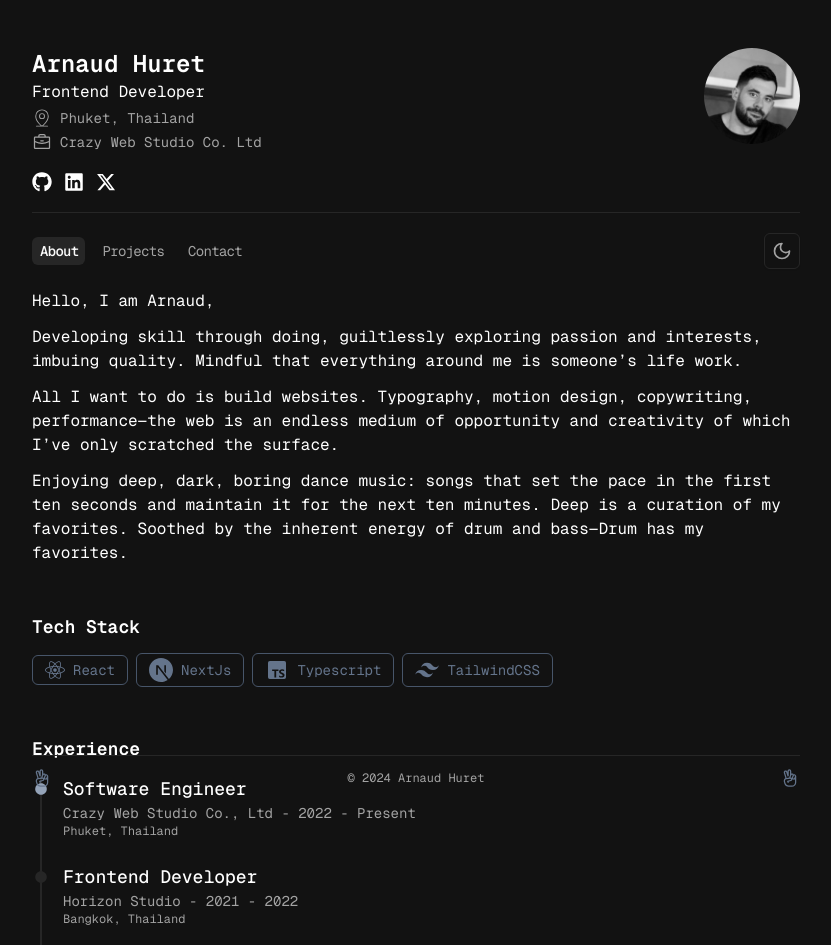
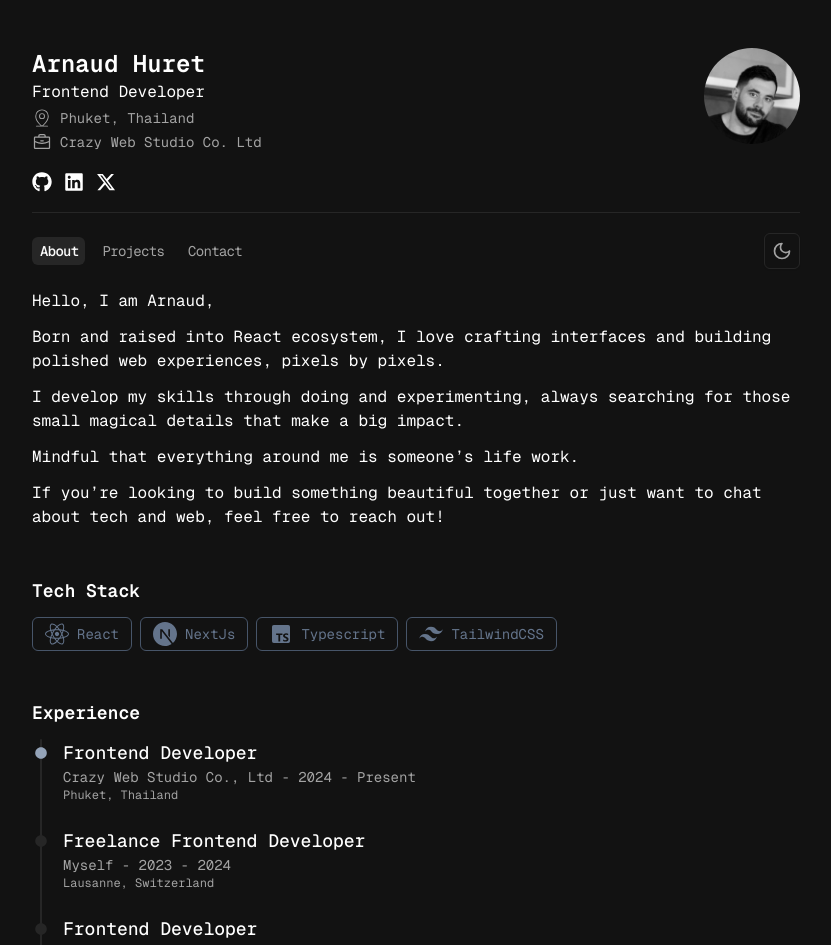
Before and after one commit to arnaudhrt/portfolio, a Next.js app: page / in a window 1280 px wide. Shown: the top 945 px of the page, without its empty margins (224-1055 px from the left). Built offline with nearby package versions, Linux system fonts and the light colour scheme.

Commit message:
modif tech buttons, add real content

```diff
--- a/app/page.tsx
+++ b/app/page.tsx
@@ -9,10 +9,12 @@ export default function Home() {
   const { activeTab } = useUseStore();
   const activeTabComponent = tabs.find((tab) => tab.name === activeTab)?.component;
   return (
-    <div className="width-[90%] max-w-screen-md mx-auto">
-      <LayerBlur />
-      <Header />
-      {activeTabComponent}
+    <div className="width-[90%] max-w-screen-md mx-auto ">
+      <div className="min-h-[calc(100vh-45px)]">
+        <LayerBlur />
+        <Header />
+        {activeTabComponent}
+      </div>
       <Footer />
     </div>
   );
--- a/components/about/About.tsx
+++ b/components/about/About.tsx
@@ -1,29 +1,19 @@
 import React from "react";
 import TechStack from "./TechStack";
 import Experience from "./Experience";
-import Contact from "./Contact";
 
 export default function About() {
   return (
     <div className="space-y-12 pb-28">
       <div className="space-y-3">
         <p>Hello, I am Arnaud,</p>
-        <p>
-          Developing skill through doing, guiltlessly exploring passion and interests, imbuing quality. Mindful that everything around me is someone’s
-          life work.
-        </p>
-        <p>
-          All I want to do is build websites. Typography, motion design, copywriting, performance—the web is an endless medium of opportunity and
-          creativity of which I’ve only scratched the surface.
-        </p>
-        <p>
-          Enjoying deep, dark, boring dance music: songs that set the pace in the first ten seconds and maintain it for the next ten minutes. Deep is
-          a curation of my favorites. Soothed by the inherent energy of drum and bass—Drum has my favorites.
-        </p>
+        <p>Born and raised into React ecosystem, I love crafting interfaces and building polished web experiences, pixels by pixels.</p>
+        <p>I develop my skills through doing and experimenting, always searching for those small magical details that make a big impact.</p>
+        <p>Mindful that everything around me is someone’s life work.</p>
+        <p>If you’re looking to build something beautiful together or just want to chat about tech and web, feel free to reach out!</p>
       </div>
       <TechStack />
       <Experience />
-      <Contact />
     </div>
   );
 }
--- a/components/about/TechStack.tsx
+++ b/components/about/TechStack.tsx
@@ -7,7 +7,7 @@ export default function TechStack() {
     <div>
       <SectionTitle>Tech Stack</SectionTitle>
       <div className="flex gap-2 items-center">
-        <ReactButton size="small" />
+        <ReactButton />
         <NextButton />
         <TypescriptButton />
         <TailwindButton />
--- a/components/layout/Footer.tsx
+++ b/components/layout/Footer.tsx
@@ -4,7 +4,7 @@ import { LiaHandPeace } from "react-icons/lia";
 
 export default function Footer() {
   return (
-    <div className="mt-20 group pb-3 fixed bottom-0 w-full max-w-screen-md">
+    <div className="group pb-3 w-full max-w-screen-md">
       <Separator className="mb-3" />
       <div className="flex justify-between items-center text-xs text-muted-foreground">
         <LiaHandPeace className="size-5 text-slate-500 group-hover:text-yellow-400 transition" />
--- a/components/projects/ProjectDialog.tsx
+++ b/components/projects/ProjectDialog.tsx
@@ -1,12 +1,25 @@
-import React from "react";
+"use client";
 import { DialogContent, DialogHeader } from "@/components/ui/dialog";
 import Image from "next/image";
 import { IoLink } from "react-icons/io5";
 import { projectContent } from "@/lib/constants/projects";
+import { useState } from "react";
+import { useRouter } from "next/navigation";
+import Link from "next/link";
 
 export default function ProjectDialog({ name }: { name: string }) {
+  const router = useRouter();
   const project = projectContent.find((project) => project.name === name);
+  const [isPrivate, setIsPrivate] = useState(false);
   if (!project) return null;
+
+  const handleCick = () => {
+    if (project.linkRepo === "private") {
+      setIsPrivate(true);
+    } else {
+      router.push(project.LinkApp);
+    }
+  };
   return (
     <div>
       <DialogContent>
@@ -38,15 +51,20 @@ export default function ProjectDialog({ name }: { name: string }) {
             <div className="flex gap-6 items-center">
               <div className="flex gap-1 items-center hover:underline">
                 <IoLink className="size-5 text-foreground" />
-                <a href={project.linkRepo} className="text-sm text-foreground">
-                  GitHub Repo
-                </a>
+                <div className="text-sm text-foreground overflow-hidden  relative w-24 p-3 cursor-pointer" onClick={handleCick}>
+                  <span className={`text-red-500 absolute left-1 transition-all duration-300 ${isPrivate ? "top-[1px]" : "top-10"}`}>
+                    Private Repo
+                  </span>
+                  <span className={`absolute left-1 transition-all duration-300 ${isPrivate ? "-top-10" : "top-[1px]"} whitespace-nowrap`}>
+                    Github Repo
+                  </span>
+                </div>
               </div>
               <div className="flex gap-1 items-center hover:underline">
                 <IoLink className="size-5 text-foreground" />
-                <a href={project.LinkApp} className="text-sm text-foreground">
+                <Link href={project.LinkApp} className="text-sm text-foreground">
                   Live App
-                </a>
+                </Link>
               </div>
             </div>
           </div>
--- a/lib/constants/experience.ts
+++ b/lib/constants/experience.ts
@@ -1,20 +1,20 @@
 export const experiences = [
   {
-    position: "Software Engineer",
+    position: "Frontend Developer",
     company: "Crazy Web Studio Co., Ltd",
     location: "Phuket, Thailand",
-    dateRange: "2022 - Present",
+    dateRange: "2024 - Present",
+  },
+  {
+    position: "Freelance Frontend Developer",
+    company: "Myself",
+    location: "Lausanne, Switzerland",
+    dateRange: "2023 - 2024",
   },
   {
     position: "Frontend Developer",
     company: "Horizon Studio",
-    location: "Bangkok, Thailand",
-    dateRange: "2021 - 2022",
-  },
-  {
-    position: "Software Engineer",
-    company: "Seven Peaks Studio",
-    location: "Bangkok, Thailand",
-    dateRange: "2020 - 2021",
+    location: "Toulouse, France",
+    dateRange: "2023 - 2023",
   },
 ];
--- a/lib/constants/infos.ts
+++ b/lib/constants/infos.ts
@@ -5,6 +5,6 @@ export const infos = {
   company: "Crazy Web Studio Co. Ltd",
   companyLink: "https://www.crazywebstudio.com/",
   linkedin: "https://www.linkedin.com/in/ahurert/",
-  github: "https://github.com/ahurert",
+  github: "https://github.com/arnaudhrt",
   twitter: "https://twitter.com/ahurert",
 };
--- a/lib/constants/projects.tsx
+++ b/lib/constants/projects.tsx
@@ -2,21 +2,6 @@ import { RiCarFill } from "react-icons/ri";
 import { ReactButton, NextButton, TypescriptButton, TailwindButton } from "@/lib/constants/techButtons";
 
 export const projectCards = [
-  {
-    icon: <RiCarFill className="text-slate-500 mb-2 size-8 p-2 border border-slate-500/40 rounded-md" />,
-    name: "GoYaly Co. Ltd",
-    description: "Booking system for car rental in Seattle.",
-  },
-  {
-    icon: <RiCarFill className="text-slate-500 mb-2 size-8 p-2 border border-slate-500/40 rounded-md" />,
-    name: "GoYaly Co. Ltd",
-    description: "Booking system for car rental in Seattle.",
-  },
-  {
-    icon: <RiCarFill className="text-slate-500 mb-2 size-8 p-2 border border-slate-500/40 rounded-md" />,
-    name: "GoYaly Co. Ltd",
-    description: "Booking system for car rental in Seattle.",
-  },
   {
     icon: <RiCarFill className="text-slate-500 mb-2 size-8 p-2 border border-slate-500/40 rounded-md" />,
     name: "GoYaly Co. Ltd",
@@ -45,7 +30,7 @@ export const projectContent = [
       <TypescriptButton key="typescript" className="w-full" size="small" />,
       <TailwindButton key="tailwind" className="w-full" size="small" />,
     ],
-    linkRepo: "Private",
+    linkRepo: "private",
     LinkApp: "https://www.goyaly.com/",
   },
 ];
--- a/lib/constants/tabs.tsx
+++ b/lib/constants/tabs.tsx
@@ -1,4 +1,5 @@
 import About from "@/components/about/About";
+import Contact from "@/components/contact/Contact";
 import Projects from "@/components/projects/Projects";
 
 export const tabs = [
@@ -10,4 +11,8 @@ export const tabs = [
     name: "Projects",
     component: <Projects />,
   },
+  {
+    name: "Contact",
+    component: <Contact />,
+  },
 ];
--- a/lib/constants/techButtons.tsx
+++ b/lib/constants/techButtons.tsx
@@ -2,6 +2,7 @@ import { FaReact } from "react-icons/fa";
 import { SiNextdotjs } from "react-icons/si";
 import { RiTailwindCssFill } from "react-icons/ri";
 import { BiLogoTypescript } from "react-icons/bi";
+import Link from "next/link";
 
 interface ButtonProps {
   className?: string;
@@ -21,42 +22,50 @@ const style = {
 
 function ReactButton({ className, size = "medium" }: ButtonProps) {
   return (
+    <Link href="https://reactjs.org/" target="_blank" rel="noopener noreferrer">
       <button
-      className={`flex gap-2 items-center text-slate-500 hover:text-blue-400 hover:bg-blue-400/10 hover:border-blue-400/40 transition rounded-md border border-slate-600 group ${style[size].containerStyle} ${className}`}
+        className={`flex gap-2 items-center text-slate-500 hover:text-blue-400 hover:bg-blue-400/10 hover:border-blue-400/40 transition rounded-md border border-slate-600 group hover:scale-105 ${style[size].containerStyle} ${className}`}
       >
         <FaReact className={`${style[size].iconStyle} text-slate-500 group-hover:text-blue-400 `} />
         <span>React</span>
       </button>
+    </Link>
   );
 }
 function NextButton({ className, size = "medium" }: ButtonProps) {
   return (
+    <Link href="https://nextjs.org/" target="_blank" rel="noopener noreferrer">
       <button
-      className={`flex gap-2 items-center text-slate-500 hover:text-white hover:bg-white/5 hover:border-white/40 transition rounded-md border border-slate-600 group ${style[size].containerStyle} ${className}`}
+        className={`flex gap-2 items-center text-slate-500 hover:text-foreground  hover:bg-foreground/5 hover:border-foreground/40 transition rounded-md border border-slate-600 group hover:scale-105 ${style[size].containerStyle} ${className}`}
       >
-      <SiNextdotjs className={`${style[size].iconStyle} text-slate-500 group-hover:text-white `} />
+        <SiNextdotjs className={`${style[size].iconStyle} text-slate-500 group-hover:text-foreground `} />
         <span>NextJs</span>
       </button>
+    </Link>
   );
 }
 function TypescriptButton({ className, size = "medium" }: ButtonProps) {
   return (
+    <Link href="https://www.typescriptlang.org/" target="_blank" rel="noopener noreferrer">
       <button
-      className={`flex gap-2 items-center text-slate-500 hover:text-blue-500 hover:bg-blue-500/10 hover:border-blue-500/40 transition rounded-md border border-slate-600 group ${style[size].containerStyle} ${className}`}
+        className={`flex gap-2 items-center text-slate-500 hover:text-blue-500 hover:bg-blue-500/10 hover:border-blue-500/40 transition rounded-md border border-slate-600 group hover:scale-105 ${style[size].containerStyle} ${className}`}
       >
         <BiLogoTypescript className={`${style[size].iconStyle} text-slate-500 group-hover:text-blue-500 `} />
         <span>Typescript</span>
       </button>
+    </Link>
   );
 }
 function TailwindButton({ className, size = "medium" }: ButtonProps) {
   return (
+    <Link href="https://tailwindcss.com/" target="_blank" rel="noopener noreferrer">
       <button
-      className={`flex gap-2 items-center text-slate-500 hover:text-sky-400 hover:bg-sky-400/10 hover:border-sky-400/40 transition rounded-md border border-slate-600 group ${style[size].containerStyle} ${className}`}
+        className={`flex gap-2 items-center text-slate-500 hover:text-sky-400 hover:bg-sky-400/10 hover:border-sky-400/40 transition rounded-md border border-slate-600 group hover:scale-105 ${style[size].containerStyle} ${className}`}
       >
         <RiTailwindCssFill className={`${style[size].iconStyle} text-slate-500 group-hover:text-sky-400 `} />
         <span>TailwindCSS</span>
       </button>
+    </Link>
   );
 }
 
--- a/tailwind.config.ts
+++ b/tailwind.config.ts
@@ -60,6 +60,9 @@ const config: Config = {
       transitionTimingFunction: {
         bounce: "cubic-bezier(.69,2.03,.53,.62)",
       },
+      animation: {
+        "spin-slow": "spin 3s linear infinite",
+      },
     },
   },
   plugins: [require("tailwindcss-animate")],
```
Also changed, not shown: components/contact/Contact.tsx (renamed from components/about/Contact.tsx). Lines whose indentation alone changed are shown as unchanged.
